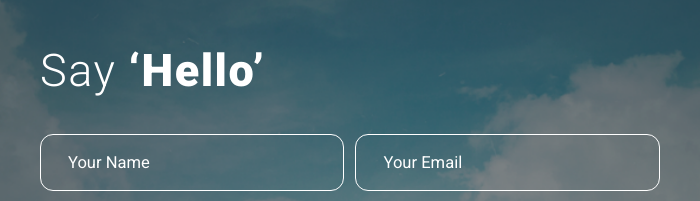
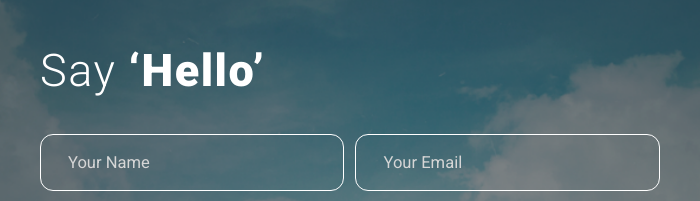
Before and after one commit to Raigon28/Alisayed, a plain HTML site: page index.html in a window 1280 px wide. Shown: the part 1560-1761 px from the top of the page, 474-1174 px from the left. Drawn offline with nearby package versions, Linux system fonts and the light colour scheme.

Commit message:
V2 without adaptive

```diff
--- a/styles/style.scss
+++ b/styles/style.scss
@@ -92,6 +92,9 @@ button {
 		border-radius: 13px;
 		background-color: transparent;
 		margin-bottom: 13px;
+		outline: 0;
+    	outline-offset: 0;
+    	color: #fff;
 	}
 	& input {
 		width: calc(50% - 5.5px);
@@ -103,10 +106,10 @@ button {
 	}
 }
 
-.form input::-webkit-input-placeholder, .form textarea::-webkit-input-placeholder {color: #fff;}
-.form input::-moz-placeholder, .form textarea::-moz-placeholder {color: #fff;}
-.form input:-moz-placeholder, .form textarea:-moz-placeholder {color: #fff;}
-.form input:-ms-input-placeholder, .form textarea:-ms-input-placeholder {color: #fff;}
+.form input::-webkit-input-placeholder, .form textarea::-webkit-input-placeholder {color: #d6d6d6;}
+.form input::-moz-placeholder, .form textarea::-moz-placeholder {color: #d6d6d6;}
+.form input:-moz-placeholder, .form textarea:-moz-placeholder {color: #d6d6d6;}
+.form input:-ms-input-placeholder, .form textarea:-ms-input-placeholder {color: #d6d6d6;}
 
 .grid-item-bg,
 .grid-item-blue,
```
Also changed, not shown: styles/style.css, 1 other file.
